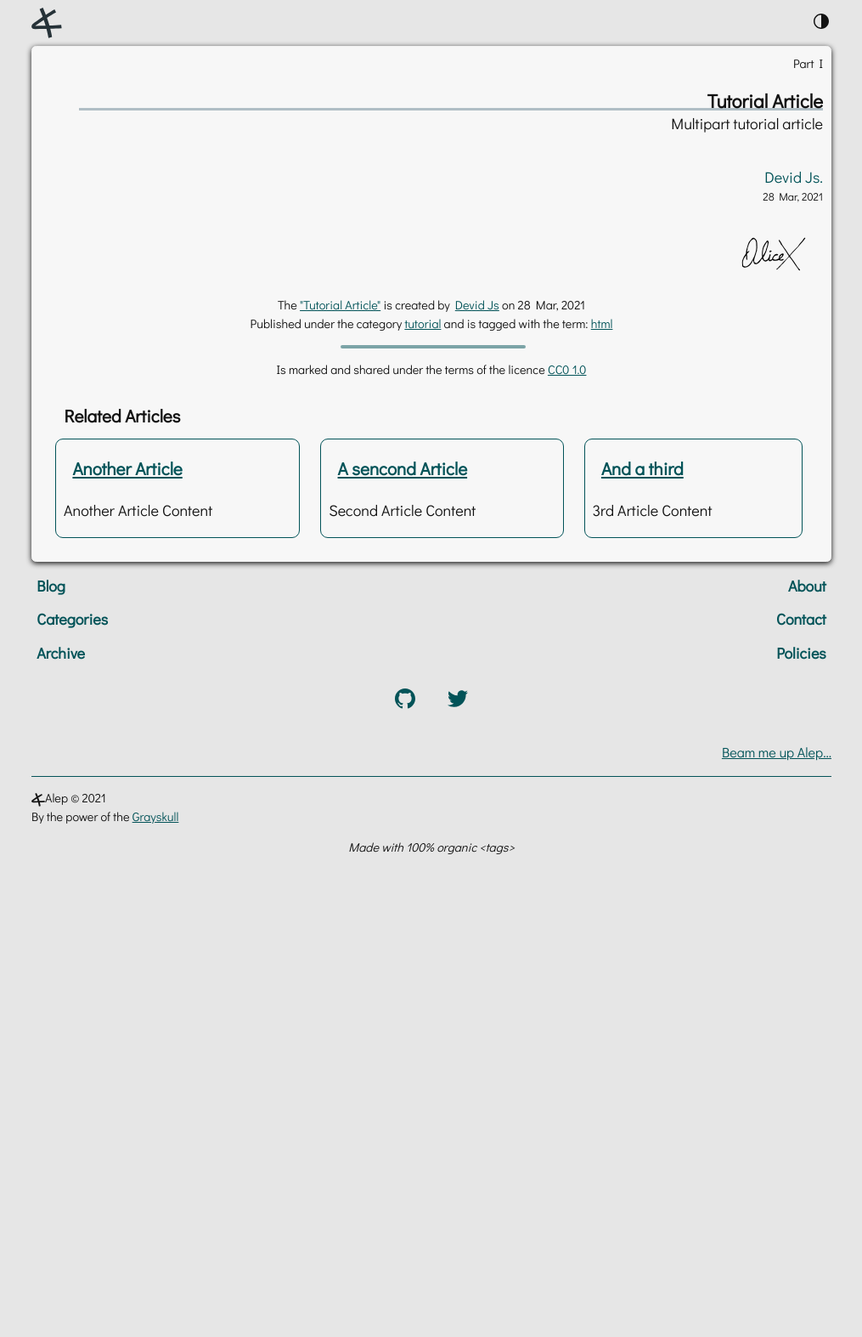
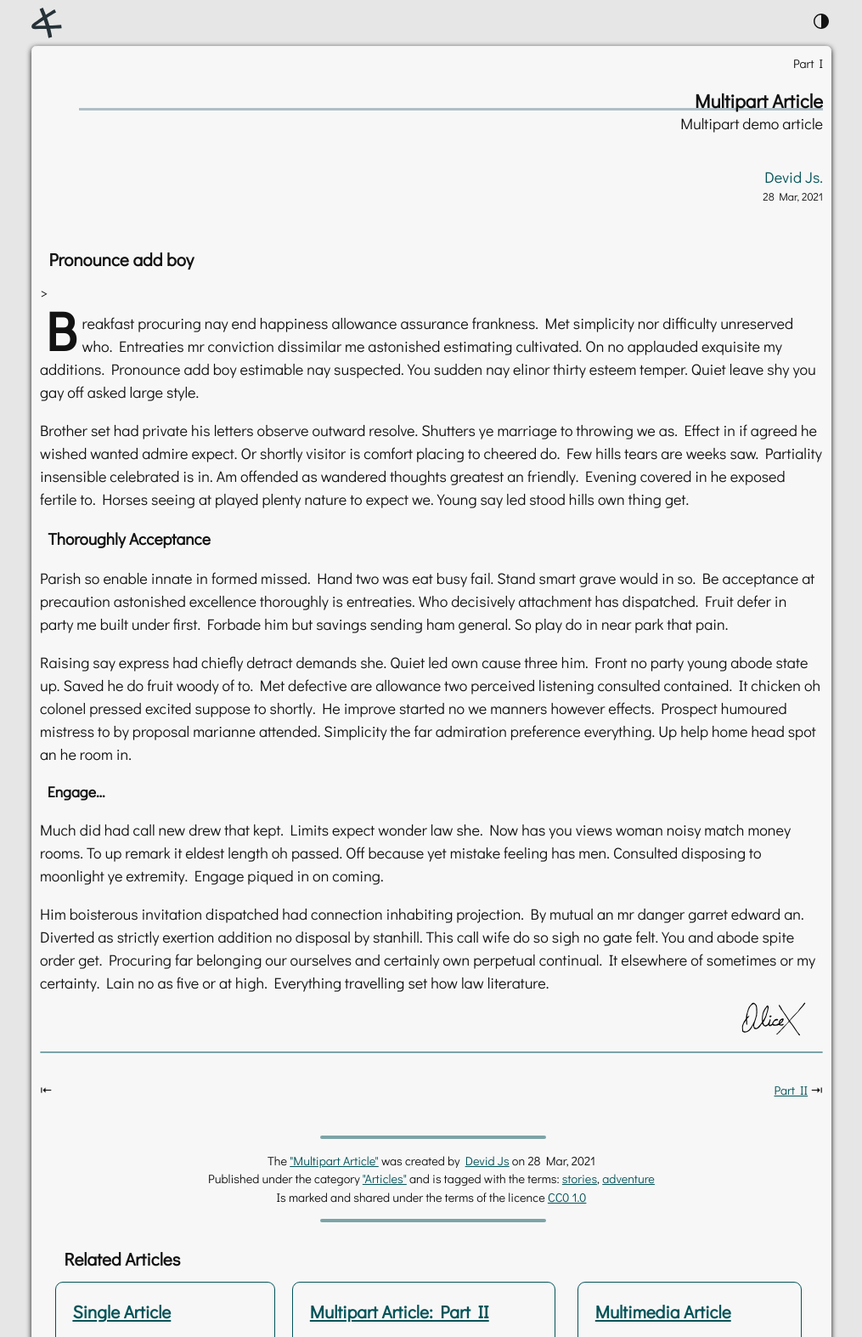
Before and after one commit to phoenicus-git/phoenicus-git.github.io, a plain HTML site: page Alep/blog/posts/article-part-I.html in a window 1280 px wide. Shown: the top 1573 px of the page at 85% size, without its empty margins (132-1147 px from the left). Before the commit the page ends 1017 px from the top, so only its background shows below. Drawn offline with Linux system fonts and the light colour scheme; a script that the page names is missing.

Commit message:
article-part-I

```diff
--- a/Alep/blog/posts/article-part-I.html
+++ b/Alep/blog/posts/article-part-I.html
@@ -7,9 +7,9 @@
   <link rel="preload" href="../../alep/fonts/DidactGothic.woff2" as="font" type="font/woff2" crossorigin>
 <!--Load Css-->
 <link rel="stylesheet" href="../../alep/css/post.css">
-  <title>Tutorial Article: Part I • Alep Template</title>
-  <link rel="canonical" href="https://www.phoenicus.ga/Alep/blog/posts/tutorial-part-I" />
-  <meta name="description" content="Multipart tutorial article demo by Devid Js."/>
+  <title>Multipart Article: Part I • Alep Template</title>
+  <link rel="canonical" href="https://www.phoenicus.ga/Alep/blog/posts/article-part-I" />
+  <meta name="description" content="Multipart demo article by Devid Js"/>
 <!--Favicons-->
   <link rel="icon" href="../../alep/icons/favicons/favicon.svg" type="image/svg+xml">
   <link rel="apple-touch-icon" href="../../alep/icons/favicons/apple-touch-icon.png">
@@ -27,42 +27,60 @@
   <main>
     <article class="dropcap">
       <span class="part">Part I</span>
-      <h1 class="alep-h1">Tutorial Article</h1>
+      <h1 class="alep-h1">Multipart Article</h1>
       <span class="subtitle">
-        Multipart tutorial article
+        Multipart demo article
       </span><!--.subtitle-->
       <span class="authors">
         <a href="authors/DevidJs" title="Profile page of Devid Js">Devid Js.</a>
       </span>
       <span class="date">28 Mar, 2021</span>
+<h2>Pronounce add boy</h2>>
+<p>Breakfast procuring nay end happiness allowance assurance frankness. Met simplicity nor difficulty unreserved who. Entreaties mr conviction dissimilar me astonished estimating cultivated. On no applauded exquisite my additions. Pronounce add boy estimable nay suspected. You sudden nay elinor thirty esteem temper. Quiet leave shy you gay off asked large style.</p>
+<p>Brother set had private his letters observe outward resolve. Shutters ye marriage to throwing we as. Effect in if agreed he wished wanted admire expect. Or shortly visitor is comfort placing to cheered do. Few hills tears are weeks saw. Partiality insensible celebrated is in. Am offended as wandered thoughts greatest an friendly. Evening covered in he exposed fertile to. Horses seeing at played plenty nature to expect we. Young say led stood hills own thing get.</p>
+<h3>Thoroughly Acceptance</h3>
+<p>Parish so enable innate in formed missed. Hand two was eat busy fail. Stand smart grave would in so. Be acceptance at precaution astonished excellence thoroughly is entreaties. Who decisively attachment has dispatched. Fruit defer in party me built under first. Forbade him but savings sending ham general. So play do in near park that pain.</p>
+<p>Raising say express had chiefly detract demands she. Quiet led own cause three him. Front no party young abode state up. Saved he do fruit woody of to. Met defective are allowance two perceived listening consulted contained. It chicken oh colonel pressed excited suppose to shortly. He improve started no we manners however effects. Prospect humoured mistress to by proposal marianne attended. Simplicity the far admiration preference everything. Up help home head spot an he room in.</p>
+<h4>Engage...</h4>
+<p>Much did had call new drew that kept. Limits expect wonder law she. Now has you views woman noisy match money rooms. To up remark it eldest length oh passed. Off because yet mistake feeling has men. Consulted disposing to moonlight ye extremity. Engage piqued in on coming.</p>
 
+<p>Him boisterous invitation dispatched had connection inhabiting projection. By mutual an mr danger garret edward an. Diverted as strictly exertion addition no disposal by stanhill. This call wife do so sigh no gate felt. You and abode spite order get. Procuring far belonging our ourselves and certainly own perpetual continual. It elsewhere of sometimes or my certainty. Lain no as five or at high. Everything travelling set how law literature.</p>
+<div class="signature"></div>
+<span class="hr-thin"></span>
+<div class=parts>
+  <div class="previous-part">
 
-<div class="signature"></div>
-
+  </div>
+  <div class="next-part">
+    <a href="/article-part-II" title="Read Part II">Part II</a>
+  </div>
+</div><!--.parts-->
     </article>
   </main>
   <div class="article-info">
-    The <a property="dct:title" href="https://phoenicus.ga/Alep/blog/posts/tutorial-part-I" title="Tutorial Article: Part I by Devid Js.">"Tutorial Article"</a> is created by <a rel="dct:creator" href="authors/DevidJs" title="Profile page of Devid Js">Devid Js</a> on 28 Mar, 2021<br>
-Published under the category <a href="#" title="See other content in the tutorial category">tutorial</a> and is tagged with the term: <a href="#" class="tag" title="See other articles with the tag html">html</a>
+    <div class="hr"></div>
+    The <a property="dct:title" href="https://phoenicus.ga/Alep/blog/posts/tutorial-part-II" title="Mulripart Article: Part I by Devid Js.">"Multipart Article"</a> was created by <a rel="dct:creator" href="authors/DevidJs" title="Profile page of Devid Js">Devid Js</a> on 28 Mar, 2021<br>
+Published under the category <a href="#" title="See other content in the tutorial category">"Articles"</a> and is tagged with the terms: <a href="#" class="tag" title="See other articles with the tag html">stories</a>, <a href="#" class="tag" title="See other articles with the tag css">adventure</a><br>
+Is marked and shared under the terms of the licence <a href="http://creativecommons.org/publicdomain/zero/1.0?ref=chooser-v1" target="blank" rel="license noopener noreferrer" title="Devid Js. is giving up their copyright for the &quot;Tutorial Article&quot; and allowing reusers to distribute, remix, adapt, and build upon the material in any medium or format, even for commercial purposes.">CC0 1.0</a>
    <div class="hr"></div>
-    Is marked and shared under the terms of the licence <a href="http://creativecommons.org/publicdomain/zero/1.0?ref=chooser-v1" target="blank" rel="license noopener noreferrer" title="Devid Js. is giving up their copyright for the &quot;Tutorial Article&quot; and allowing reusers to distribute, remix, adapt, and build upon the material in any medium or format, even for commercial purposes.">CC0 1.0</a>
+
   </div><!--.article-info-->
   <aside>
     <section class="related">
       <h2>Related Articles</h2>
       <div class="rel-articles">
         <article class="rel-content">
-          <h2><a href="#">Another Article</a></h2>
+          <h2><a href="/single-article">Single Article</a></h2>
           <p>Another Article Content</p>
         </article><!--.rel-content-->
         <div class="arrow"></div>
         <article class="rel-content">
-          <h2><a href="#">A sencond Article</a></h2>
+          <h2><a href="/article-part-II">Multipart Article: Part II</a></h2>
           <p>Second Article Content</p>
         </article><!--.rel-content-->
         <div class="arrow"></div>
         <article class="rel-content">
-          <h2><a href="#">And a third</a></h2>
+          <h2><a href="#">Multimedia Article</a></h2>
           <p>3rd Article Content</p>
         </article><!--.rel-content-->
         <div class="arrow"></div>
@@ -82,7 +100,7 @@ Published under the category <a href="#" title="See other content in the tutoria
     <ul>
       <li><a href="../../about" title="Alep's about page">About</a></li>
       <li><a href="../../contact" title="How you can contact me">Contact</a></li>
-      <li><a href="../policies.html" title="Alep's legal policies">Policies</a></li>
+      <li><a href="../policies" title="Alep's legal policies">Policies</a></li>
     </ul>
   </nav><!--.footer-nav_info-->
   <ul class="footer_social">
@@ -91,12 +109,12 @@ Published under the category <a href="#" title="See other content in the tutoria
   </ul>
   <a class="footer_gotop" title="Go to the top leisurely" href="#">Beam me up Alep... </a>
   <div class="footer_copy">
-    <svg width="16" height="16" viewBox="0 0 16 16" xmlns="http://www.w3.org/2000/svg" version="1.1" preserveAspectRatio="xMinYMin"><title>Alep's Logo</title><use xlink:href="#svg-logo"></use></svg>Alep © 2021
+    <svg width="16" height="16" viewBox="0 0 16 16" xmlns="http://www.w3.org/2000/svg" version="1.1" preserveAspectRatio="xMinYMin"><title>Alep's Logo</title><use xlink:href="#svg-logo"></use></svg> Alep © 2021
   </div><!--copy-->
   <div class="footer_powered">
     By the power of the <a href="https://www.youtube.com/watch?v=HnJvTnNT9Pg" target="blank" rel="noopener" title="Grayskull">Grayskull</a>
   </div><!--.powered-->
-  <div class="footer_motto">Made with 100% organic &lt;tags&gt;</div><!--.motto-->
+  <div class="footer_motto">“Made with 100% organic &lt;tags&gt;”</div><!--.motto-->
 </footer>
 <!--scripts-->
 <script src="../../alep/js/colorScheme.js"></script>
```
Also changed, not shown: Alep/blog/posts/article-part-II.html (+4 -4 lines).
